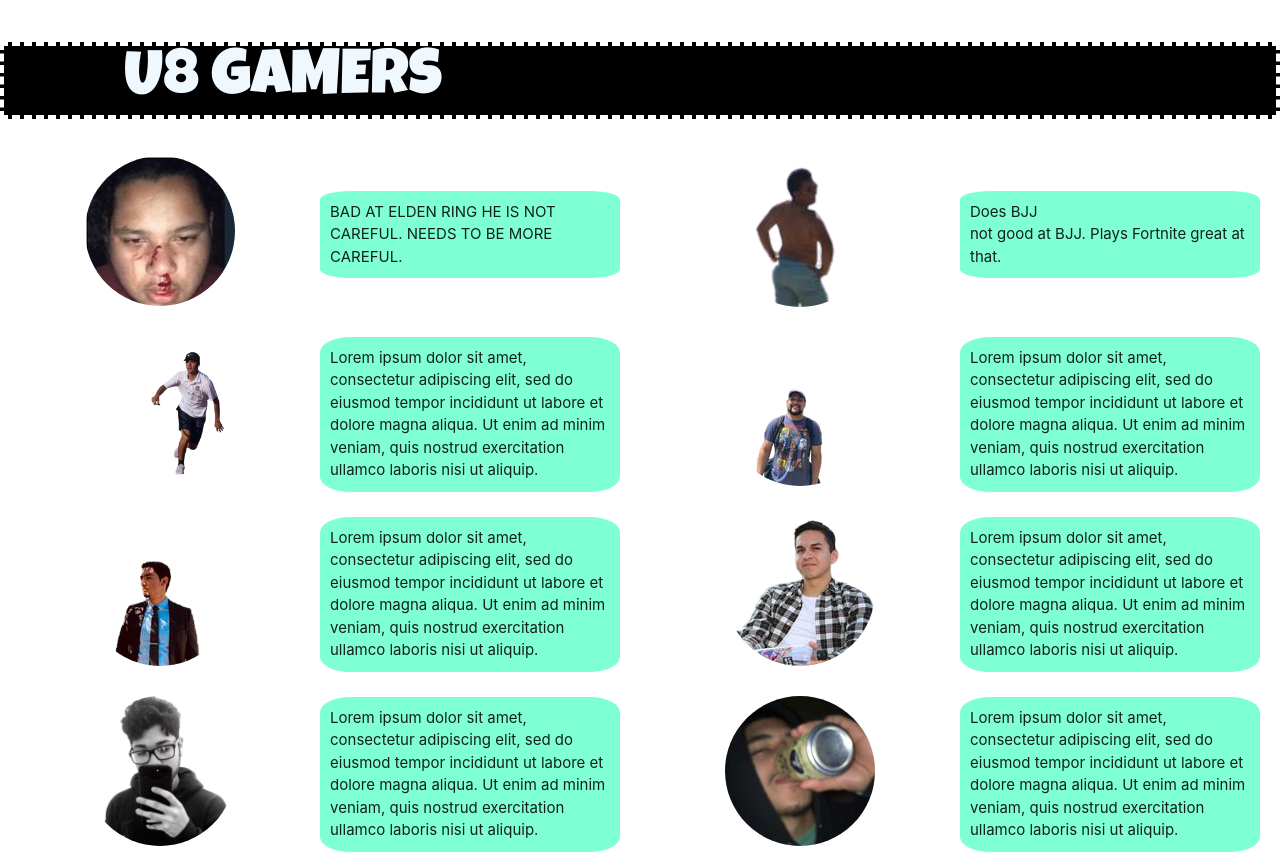
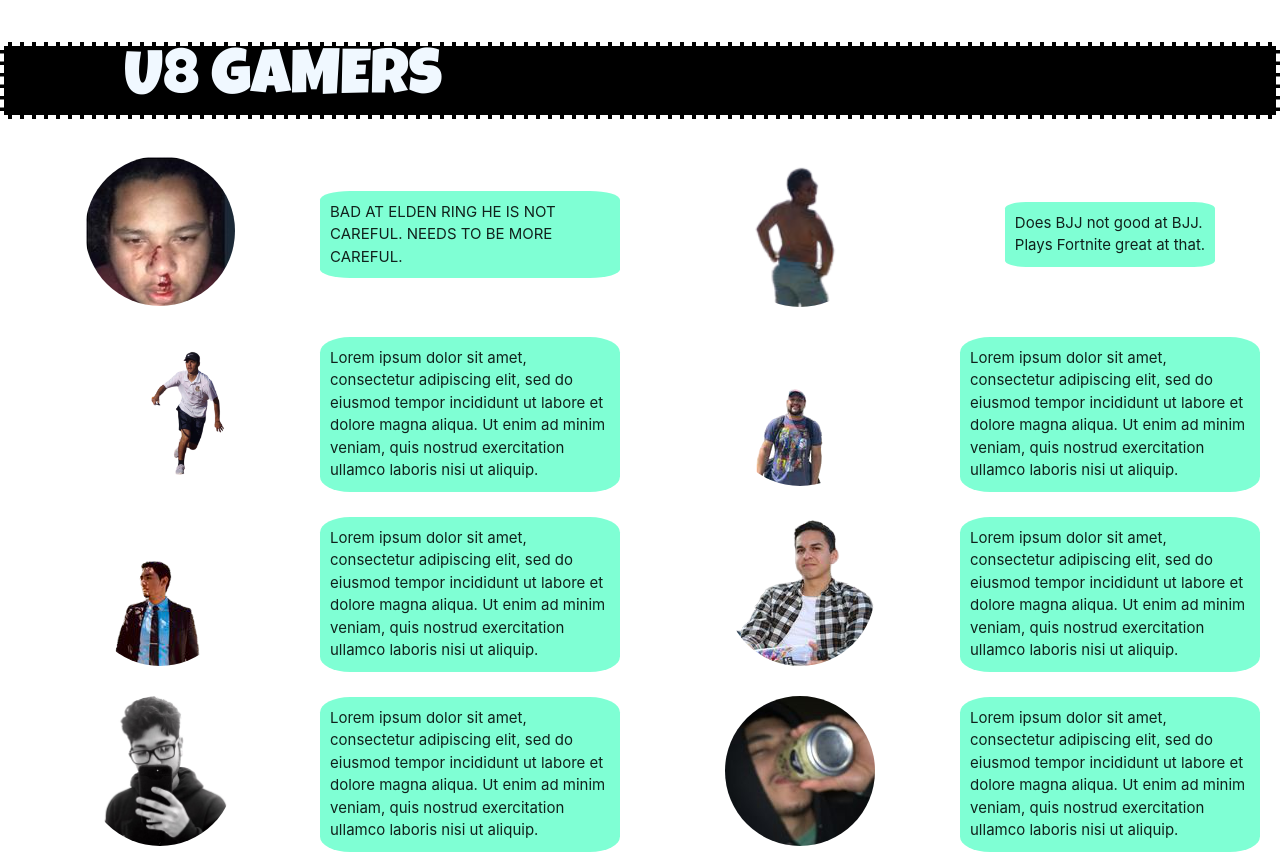
Before and after one commit to ChrisCarteno/deployPractice, a plain HTML site: page index.html in a window 1280 px wide. Drawn offline with Linux system fonts and the light colour scheme.

Commit message:
Update index.html

```diff
--- a/index.html
+++ b/index.html
@@ -26,8 +26,8 @@
       NEEDS TO BE MORE CAREFUL.
     </p>
     <a href = "https://www.instagram.com/u8chuy/" target = "_blank";><img src="./images/U8chuy.png" alt="Chuy"></a>
-    <p>Does BJJ <br/>
-    not good at BJJ.
+    <p>Does BJJ
+    not good at BJJ. <br/>
     Plays Fortnite great at that.</p>
     <a href = "https://www.instagram.com/fjduran02/" target = "_blank";><img src="./images/Franny.png" alt="Franny"></a>
     <p>Lorem ipsum dolor sit amet, consectetur adipiscing
```
